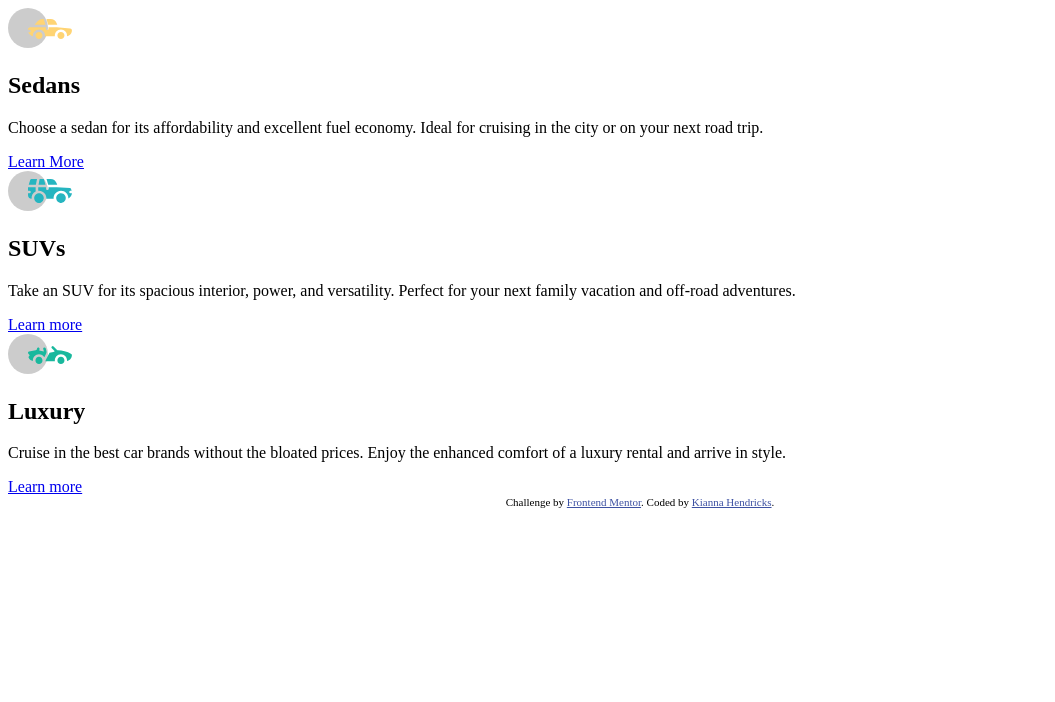
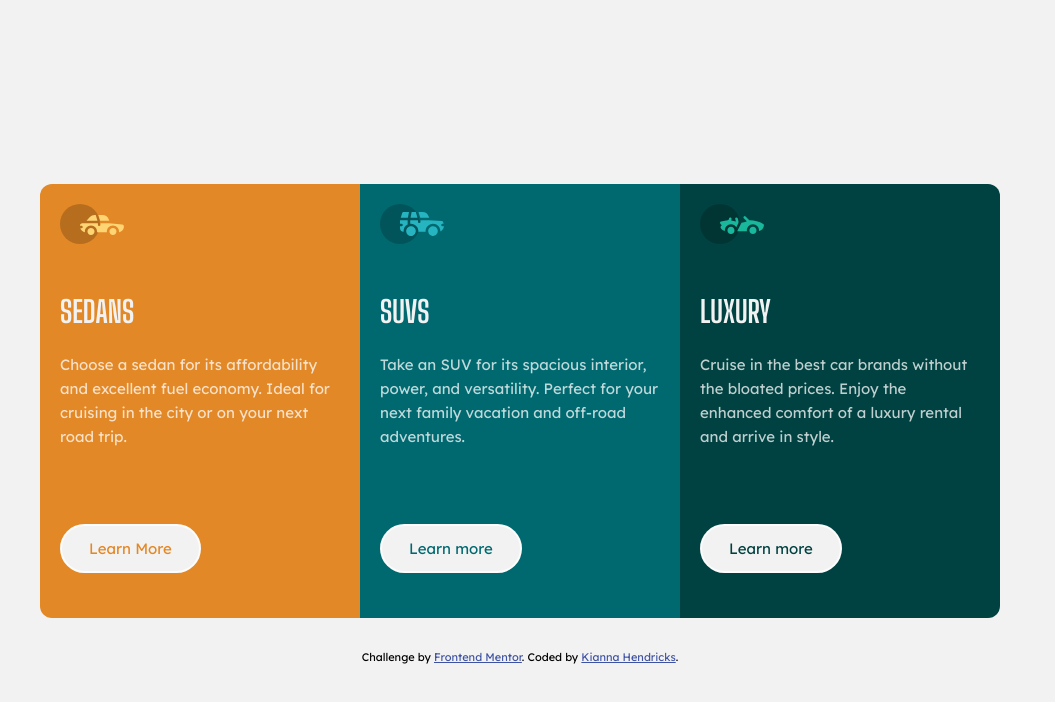
Before and after one commit to kiannaamaya/3-column-preview-card-component-main, a plain HTML site: page index.html in a window 1280 px wide. Shown: the whole page, without its empty margins (0-1055 px from the left). Drawn offline with Linux system fonts and the light colour scheme; the site is published under a folder, as on GitHub Pages, so addresses that start at the root find nothing.

Commit message:
Fixing missing css

```diff
--- a/index.html
+++ b/index.html
@@ -7,7 +7,7 @@
   <link rel="icon" type="image/png" sizes="32x32" href="./images/favicon-32x32.png">
 
   <title>Frontend Mentor | 3-column preview card component</title>
-  <link href="/style.css" type="text/css" rel="stylesheet">
+  <link href="style.css" type="text/css" rel="stylesheet">
   <style>
     .attribution { font-size: 11px; text-align: center; }
     .attribution a { color: hsl(228, 45%, 44%); }
```
